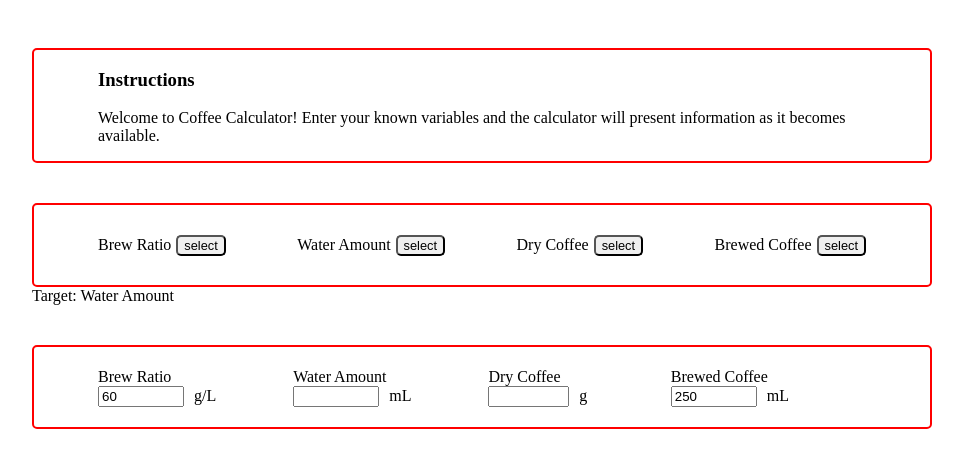
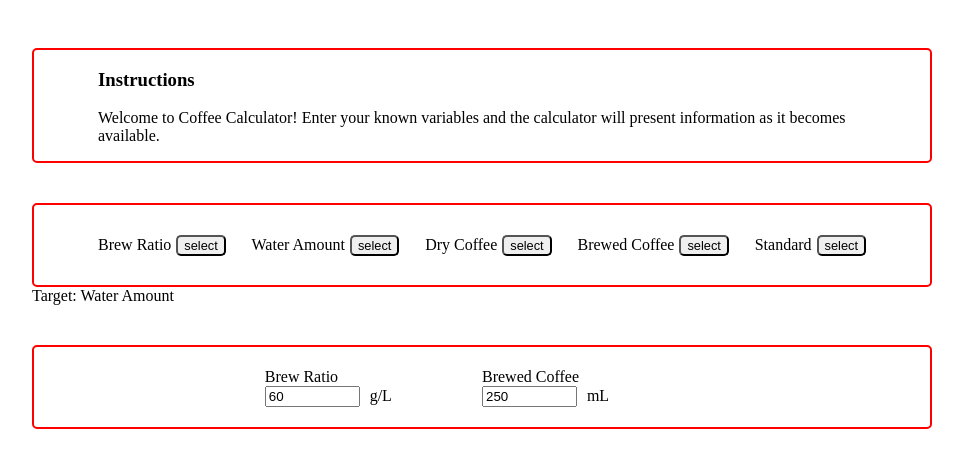
Before and after one commit to spark-c/coffee-calculator, a React (Create React App) app: page / in a window 1280 px wide. Shown: the top 468 px of the page, without its empty margins (158-1121 px from the left). Built offline with nearby package versions, Linux system fonts and the light colour scheme.

Commit message:
input bar correctly shows only necessary inputs

```diff
--- a/src/components/App.js
+++ b/src/components/App.js
@@ -38,6 +38,12 @@ const App = () => {
                 unit: "mL",
                 value: 250
             },
+        standard:
+            {
+                label: "Standard",
+                unit: "n/a",
+                value: undefined,
+            },
         });
 
         const [targetParam, setTargetParam] = useState(params.water);
@@ -58,7 +64,7 @@ const App = () => {
             <TextBar label="Instructions" content={instructionsContent} />
             <Selector options={params} onTargetUpdate={setTargetParam} />
             <div>Target: {targetParam.label}</div>
-            <VarBar params={params} onInputUpdate={onInputUpdate} />
+            <VarBar params={params} onInputUpdate={onInputUpdate} target={targetParam} />
             {/* <Calculator params={params} /> */}
         </div>
     );
--- a/src/components/Selector.js
+++ b/src/components/Selector.js
@@ -9,7 +9,7 @@ const Selector = ({ options, onTargetUpdate }) => {
     });
 
     return (
-        <div className="selector bar var-bar">
+        <div className="bar var-bar selector">
             {buttons}
         </div>
     );
--- a/src/components/VarBar.js
+++ b/src/components/VarBar.js
@@ -2,15 +2,37 @@ import React from 'react';
 import VarItem from './VarItem';
 
 
-const VarBar = ({ params, onInputUpdate }) => {
 
-    const tabs = Object.entries(params).map(param => {
+const VarBar = ({ params, target, onInputUpdate }) => {
+
+    let renderedInputs = null;
+    switch (target) {
+        case params.standard:
+            renderedInputs = [params.brewRatio, params.brewedCoffee];
+            break;
+        case params.water:
+            renderedInputs = [params.brewRatio, params.brewedCoffee];
+            break;
+        case params.dryCoffee:
+            renderedInputs = [params.brewRatio, params.water];
+            break;
+        case params.brewedCoffee:
+            renderedInputs = [params.water, params.dryCoffee];
+            break;
+        case params.brewRatio:
+            renderedInputs = [params.water, params.dryCoffee];
+            break;
+        default:
+            renderedInputs = params;
+    }
+
+    const tabs = Object.entries(renderedInputs).map(param => {
         return <VarItem param={param[1]} key={param[0]} onInputUpdate={onInputUpdate} drawInput={true} />
     });
 
 
     return (
-        <div className="bar var-bar">
+        <div className="bar var-bar input-bar">
             {tabs}
         </div>
     );
--- a/src/components/stylesheet.css
+++ b/src/components/stylesheet.css
@@ -28,6 +28,10 @@
     align-items: center;
 }
 
+.input-bar {
+    justify-content: center;
+}
+
 .var-item {
     display: flex;
     flex-direction: column;
```
